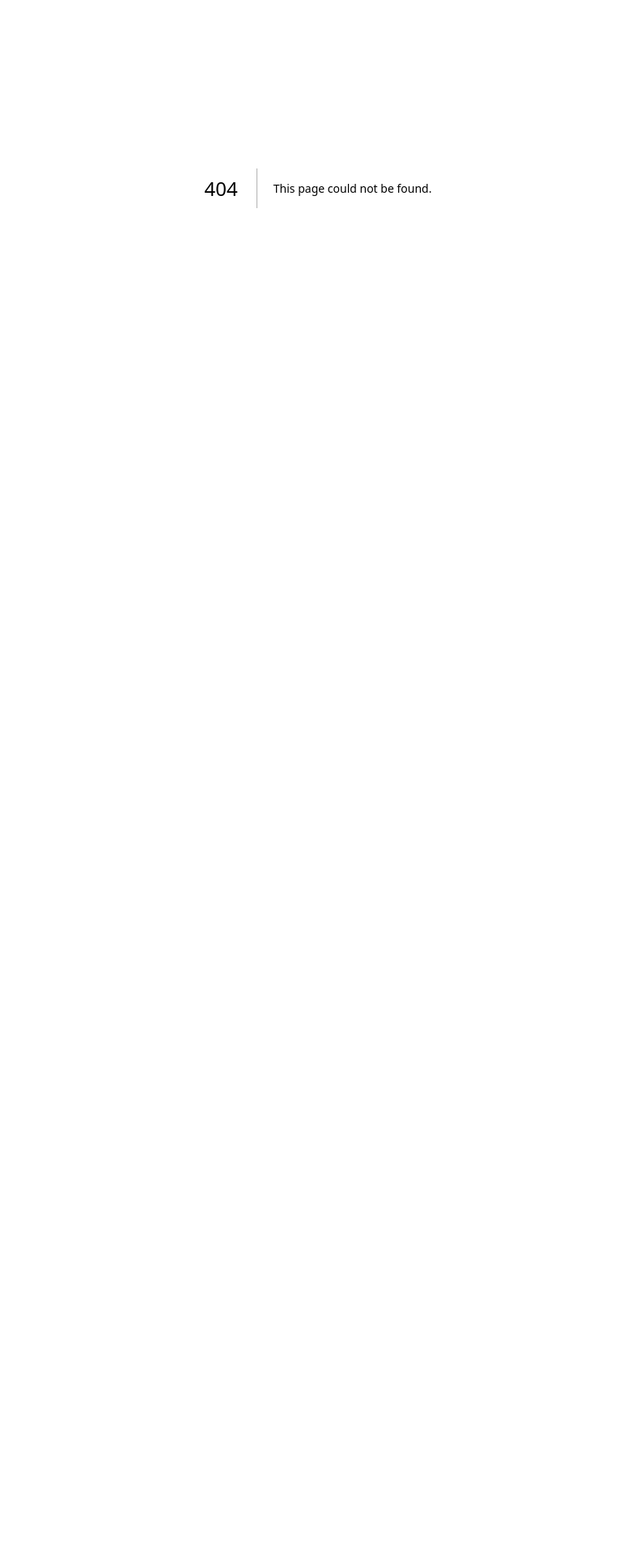
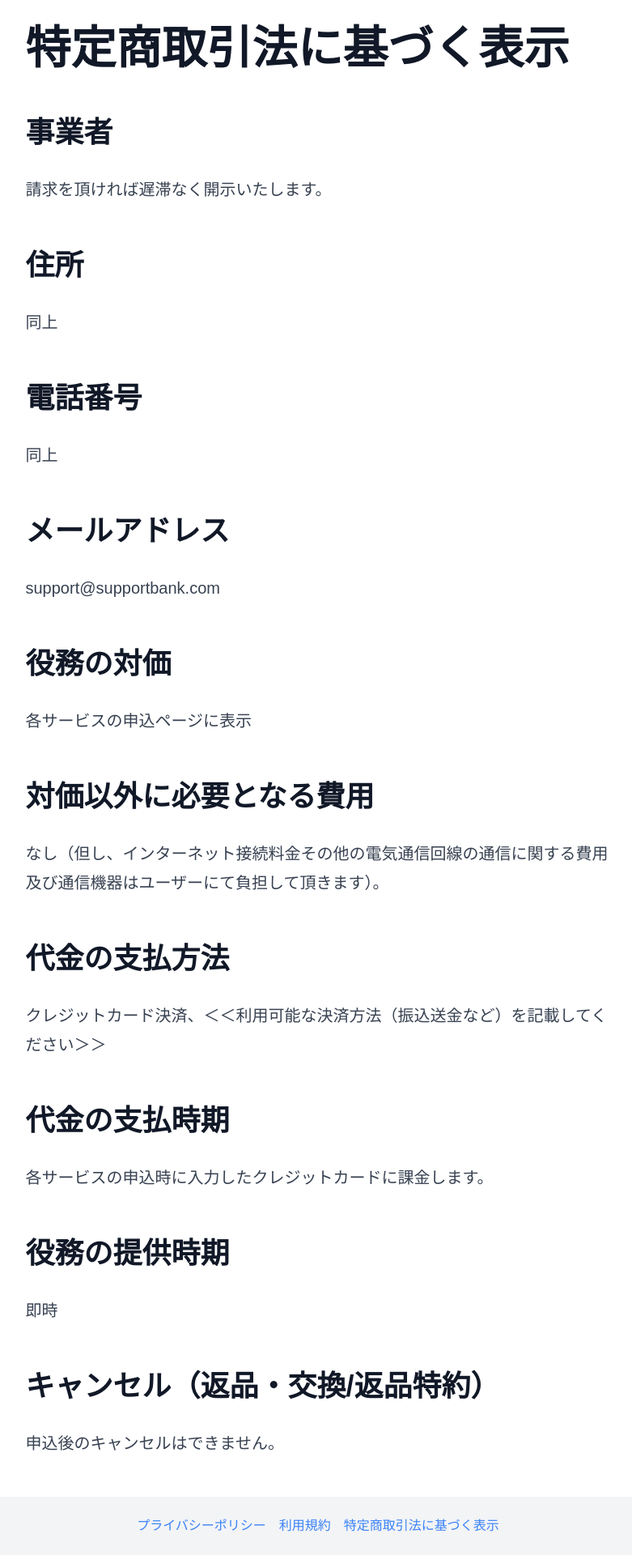
Before and after one commit to kainatori/supportbank, a Next.js app: page /trade-law in a window 1280 px wide. Before the commit this address had no page. Shown: the part 168-2088 px from the top of the page at 81% size, without its empty margins (247-1028 px from the left). Before the commit the page ends 800 px from the top, so only its background shows below. Built offline with nearby package versions, Linux system fonts and the light colour scheme; no server answers.

Commit message:
feat: traede law

```diff
--- /dev/null
+++ b/src/app/(nav-bar)/(legal)/trade-law/page.tsx
@@ -0,0 +1,41 @@
+export default function TradeLaw() {
+	return (
+		<>
+			<h1>特定商取引法に基づく表示</h1>
+
+			<h2>事業者</h2>
+			<p>請求を頂ければ遅滞なく開示いたします。</p>
+
+			<h2>住所</h2>
+			<p>同上</p>
+
+			<h2>電話番号</h2>
+			<p>同上</p>
+
+			<h2>メールアドレス</h2>
+			<p>support@supportbank.com</p>
+
+			<h2>役務の対価</h2>
+			<p>各サービスの申込ページに表示</p>
+
+			<h2>対価以外に必要となる費用</h2>
+			<p>
+				なし（但し、インターネット接続料金その他の電気通信回線の通信に関する費用及び通信機器はユーザーにて負担して頂きます）。
+			</p>
+
+			<h2>代金の支払方法</h2>
+			<p>
+				クレジットカード決済、＜＜利用可能な決済方法（振込送金など）を記載してください＞＞
+			</p>
+
+			<h2>代金の支払時期</h2>
+			<p>各サービスの申込時に入力したクレジットカードに課金します。</p>
+
+			<h2>役務の提供時期</h2>
+			<p>即時</p>
+
+			<h2>キャンセル（返品・交換/返品特約）</h2>
+			<p>申込後のキャンセルはできません。</p>
+		</>
+	);
+}
--- a/src/components/footer.tsx
+++ b/src/components/footer.tsx
@@ -2,7 +2,7 @@ import Link from "next/link";
 
 export function Footer() {
 	return (
-		<footer className="bg-gray-100 py-6">
+		<footer className="bg-gray-100 py-6 px-4">
 			<div className="container mx-auto text-center space-x-4">
 				<Link href="/privacy-policy" className="text-blue-500 hover:underline">
 					プライバシーポリシー
@@ -10,6 +10,9 @@ export function Footer() {
 				<Link href="/terms" className="text-blue-500 hover:underline">
 					利用規約
 				</Link>
+				<Link href="/trade-law" className="text-blue-500 hover:underline">
+					特定商取引法に基づく表示
+				</Link>
 			</div>
 		</footer>
 	);
--- a/src/lib/supabase/middleware.ts
+++ b/src/lib/supabase/middleware.ts
@@ -47,7 +47,8 @@ export async function updateSession(request: NextRequest) {
 		!request.nextUrl.pathname.startsWith("/u/") &&
 		request.nextUrl.pathname !== "/" &&
 		request.nextUrl.pathname !== "/privacy-policy" &&
-		request.nextUrl.pathname !== "/terms"
+		request.nextUrl.pathname !== "/terms" &&
+		request.nextUrl.pathname !== "/trade-law"
 	) {
 		// no user, potentially respond by redirecting the user to the login page
 		const url = request.nextUrl.clone();
```
